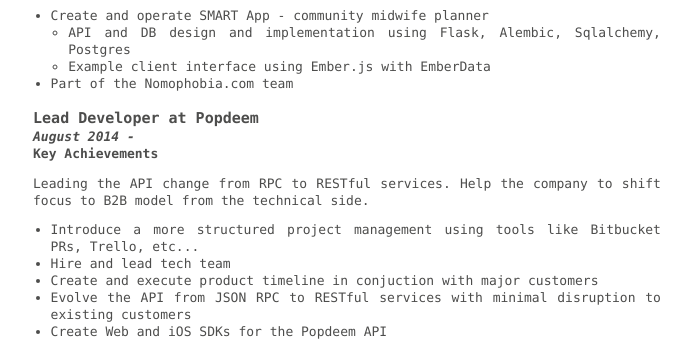
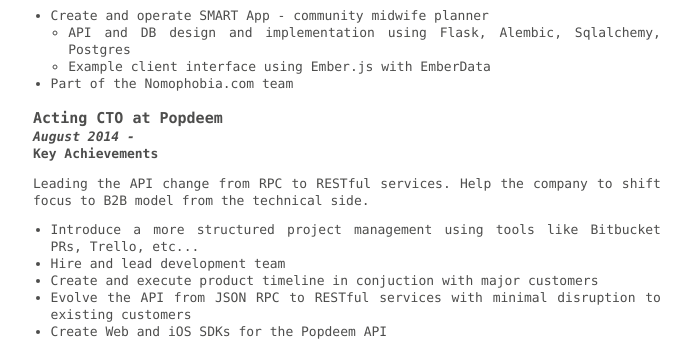
Before and after one commit to marjaimate/marjaimate.github.io, a Jekyll site: the page built from about.html, in a window 1280 px wide and 900 px high, scrolled down 382 px. Shown: the part 151-508 px from the top of the window, without its empty margins (293-985 px from the left). Built offline with Jekyll 4.4.1, drawn with Linux system fonts in a browser that asks for light colours; Markdown is read by kramdown in place of the engine named in the settings.

Commit message:
Update popdeem title

```diff
--- a/about.html
+++ b/about.html
@@ -33,7 +33,7 @@
       <li>Part of the Nomophobia.com team</li>
     </ul>
     <br/>
-    <h3>Lead Developer at Popdeem</h3>
+    <h3>Acting CTO at Popdeem</h3>
     <h4>August 2014 -</h4>
     <h5>Key Achievements</h5>
     <p class="key-points">
@@ -41,7 +41,7 @@
     </p>
     <ul>
       <li>Introduce a more structured project management using tools like Bitbucket PRs, Trello, etc...</li>
-      <li>Hire and lead tech team</li>
+      <li>Hire and lead development team</li>
       <li>Create and execute product timeline in conjuction with major customers</li>
       <li>Evolve the API from JSON RPC to RESTful services with minimal disruption to existing customers</li>
       <li>Create Web and iOS SDKs for the Popdeem API</li>
```
